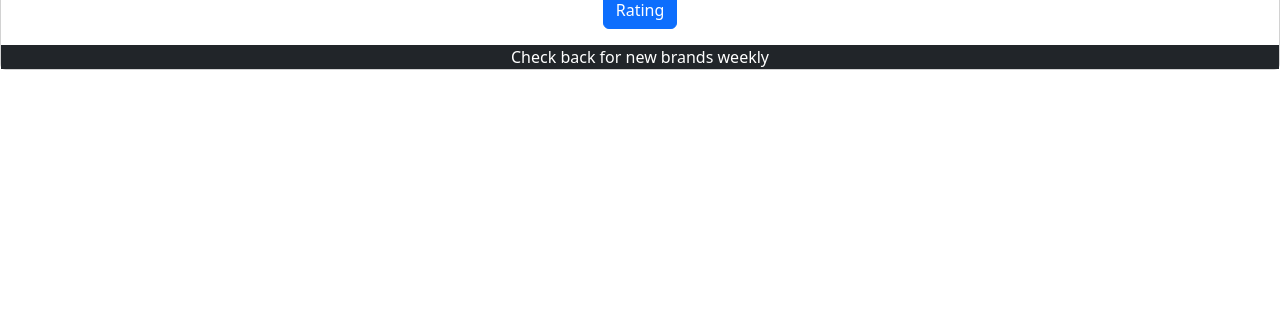
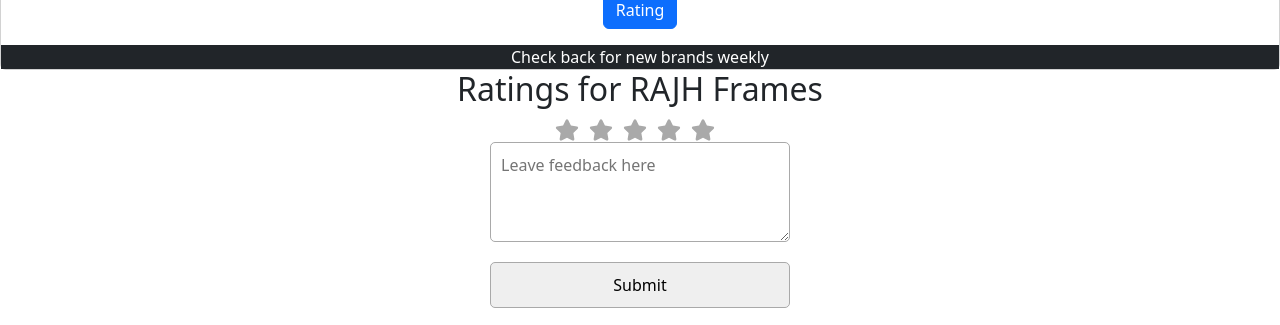
Before and after one commit to behmaster/Milestone-2-Project, a React (Create React App) app in the folder frontend/: page / in a window 1280 px wide. Shown: the part 815-1140 px from the top of the page. Before the commit the page ends 885 px from the top, so only its background shows below. Built offline with nearby package versions, Linux system fonts and the light colour scheme; the HTML template or start-up script is replaced by a standard one.

Commit message:
rating component

```diff
--- a/frontend/package.json
+++ b/frontend/package.json
@@ -9,6 +9,7 @@
     "bootstrap": "^5.2.0",
     "react": "^18.2.0",
     "react-dom": "^18.2.0",
+    "react-icons": "^4.4.0",
     "react-scripts": "5.0.1",
     "web-vitals": "^2.1.4"
   },
--- a/frontend/src/App.js
+++ b/frontend/src/App.js
@@ -2,6 +2,7 @@ import React from 'react';
 import Navbar from './components/Navbar'
 import Footer from './components/Footer'
 import Product from './components/Product'
+import Rating from './components/Rating'
 import './App.css';
 import 'bootstrap/dist/css/bootstrap.css'
 
@@ -12,6 +13,7 @@ function App() {
       <Navbar />
       <Product />
       <Footer />
+      <Rating />
     </div>
   )
 }
--- /dev/null
+++ b/frontend/src/components/Rating.js
@@ -0,0 +1,82 @@
+import React from 'react'
+import 'bootstrap/dist/css/bootstrap.css'
+import { FaStar } from 'react-icons/fa'
+
+const colors = {
+  yellow: "#FFBA5A",
+  grey: "#A9A9A9",
+}
+
+const styles = {
+  container: {
+    display: 'flex',
+    flexDirection: 'column',
+    alignItems: 'center',
+  },
+  textarea: {
+    border: '1px solid #A9A9A9',
+    borderRadius: 5,
+    width: 300,
+    minHeight: 100,
+    padding: 10,
+  },
+  button: {
+    border: '1px solid #A9A9A9',
+    borderRadius: 5,
+    width: 300,
+    margin: '20px 0',
+    padding: 10,
+  },
+}
+
+function Rating() {
+ const stars = Array(5).fill(0);
+const [currentValue, setCurrentValue] = React.useState(0);
+const [hoverValue, setHoverValue] = React.useState(undefined)
+
+const handleClick = value =>{
+    setCurrentValue(value)
+};
+
+const handleMouseOver = value => {
+    setHoverValue(value)
+};
+
+const handleMouseLeave = () => {
+setHoverValue(undefined)
+}
+
+  return (
+    <div style={styles.container}>
+      <h2>Ratings for RAJH Frames</h2>
+      <div style = {styles.stars}>
+
+    {stars.map((_, index) => {
+        return(
+            <FaStar
+            key = {index}
+            size = {24}
+            style = {{
+                marginRight: 10,
+                cursor: 'pointer'
+            }}
+
+            color = {(hoverValue|| currentValue) >index ? colors.yellow : colors.grey}
+            onClick= {() => handleClick(index +1)}
+            onMouseOver={() => handleMouseOver(index +1)}
+            onMouseLeave={handleMouseLeave}
+            />
+        )
+    })}
+
+      </div>
+      <textarea style = {styles.textarea} placeholder="Leave feedback here"/>
+      <button style={styles.button}>Submit</button>
+
+    </div>
+  )
+}
+
+
+
+export default Rating
```
Also changed, not shown: 1 other file (tests, documents, lock files or other folders).
